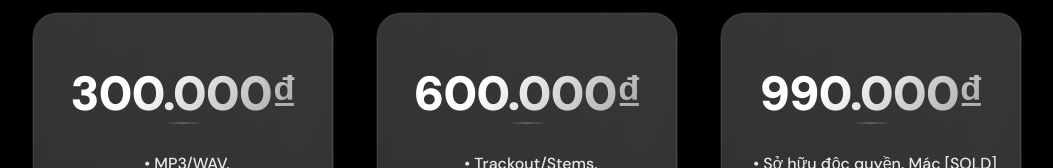
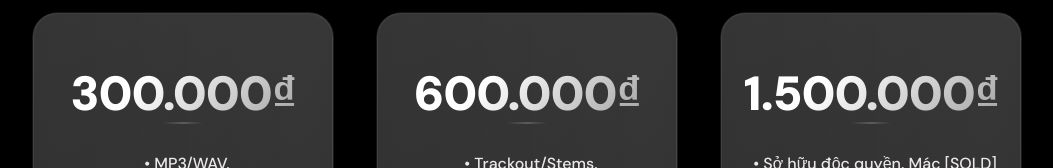
Before and after one commit to ste114r/MEDIOSA.FM, a plain HTML site: page index.html in a window 1280 px wide. Shown: the part 273-441 px from the top of the page, without its empty margins (113-1166 px from the left). Drawn offline with nearby package versions, Linux system fonts and the light colour scheme.

Commit message:
upped price

```diff
--- a/index.html
+++ b/index.html
@@ -62,7 +62,7 @@
                     <div class="responsive-cell-block wk-desk-4 wk-ipadp-4 wk-tab-6 wk-mobile-12">
                         <div class="card card-selected">
                             <h1 class="monthly-price">
-                                990.000₫
+                                1.500.000₫
                             </h1>
                             <div class="card-description">
                                 <span class="monthly-plan">
```
